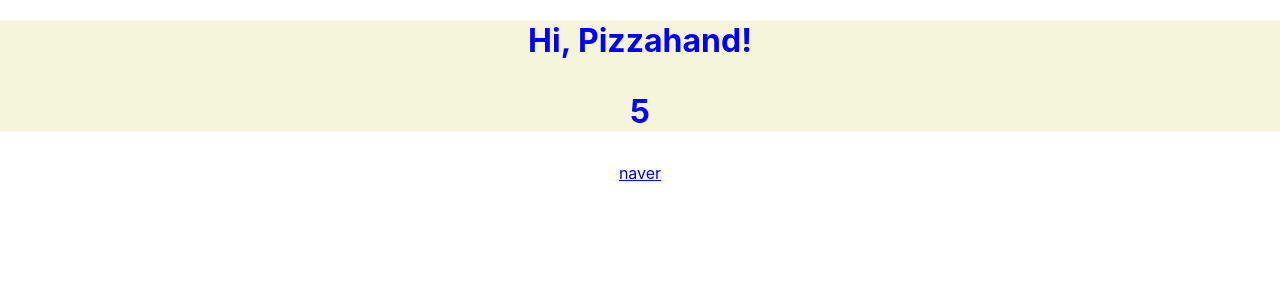
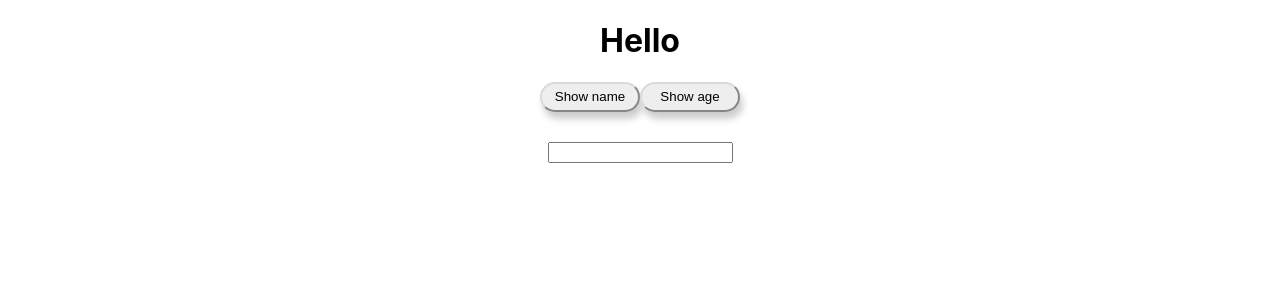
Before and after one commit to suzyhwang/react_practice, a React (Create React App) app in the folder voca/: page / in a window 1280 px wide. Shown: the top 300 px of the page. Built offline with nearby package versions, Linux system fonts and the light colour scheme.

Commit message:
Practice 02: Created event buttons and textbox

```diff
--- a/voca/src/App.js
+++ b/voca/src/App.js
@@ -1,17 +1,10 @@
 import "./App.css";
+import Hello from "./component/Hello";
 
 function App() {
-  const name = "Pizzahand";
-  const naver = {
-    name: "naver",
-    url: "https://naver.com",
-  };
   return (
     <div className="App">
-      <h1 style={{ color: "blue", backgroundColor: "beige" }}>
-        Hi, {name}! <p>{2 + 3}</p>
-      </h1>
-      <a href={naver.url}>{naver.name}</a>
+      <Hello />
     </div>
   );
 }
--- /dev/null
+++ b/voca/src/component/Hello.css
@@ -0,0 +1,15 @@
+button {
+  width: 100px;
+  height: 30px;
+  background-color: rgb(238, 238, 238);
+  border-color: rgb(218, 218, 218);
+  border-radius: 20px;
+  box-shadow: 3px 7px 7px rgb(206, 205, 205);
+  margin: 0 auto;
+  margin-bottom: 30px;
+}
+
+input {
+  display: flex;
+  margin: 0 auto;
+}
--- /dev/null
+++ b/voca/src/component/Hello.js
@@ -0,0 +1,35 @@
+import "./Hello.css";
+const Hello = () => {
+  function showName() {
+    console.log("Mike");
+  }
+  function showAge(age) {
+    console.log(age);
+  }
+  function showText(txt) {
+    console.log(txt);
+  }
+
+  return (
+    <div>
+      <h1>Hello</h1>
+      <button onClick={showName}>Show name</button>
+      <button
+        onClick={() => {
+          showAge(10);
+        }}
+      >
+        Show age
+      </button>
+      <input
+        type="text"
+        onChange={(e) => {
+          const txt = e.target.value;
+          showText(txt);
+        }}
+      />
+    </div>
+  );
+};
+
+export default Hello;
--- /dev/null
+++ b/voca/src/component/World.js
@@ -0,0 +1,4 @@
+function World() {
+  return <h2>World</h2>;
+}
+export default World;
--- a/voca/src/index.js
+++ b/voca/src/index.js
@@ -3,9 +3,4 @@ import ReactDOM from "react-dom";
 import "./index.css";
 import App from "./App";
 
-ReactDOM.render(
-  <React.StrictMode>
-    <App />
-  </React.StrictMode>,
-  document.getElementById("root")
-);
+ReactDOM.render(<App />, document.getElementById("root"));
```
